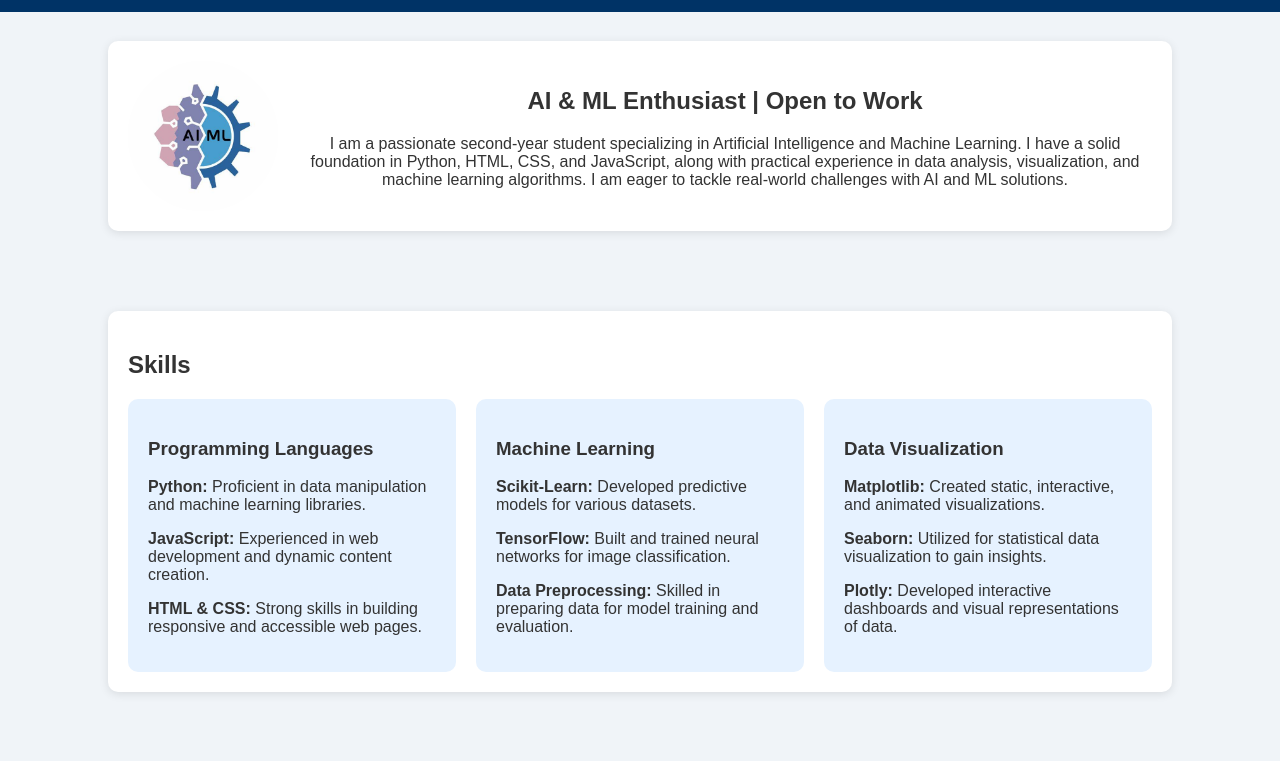
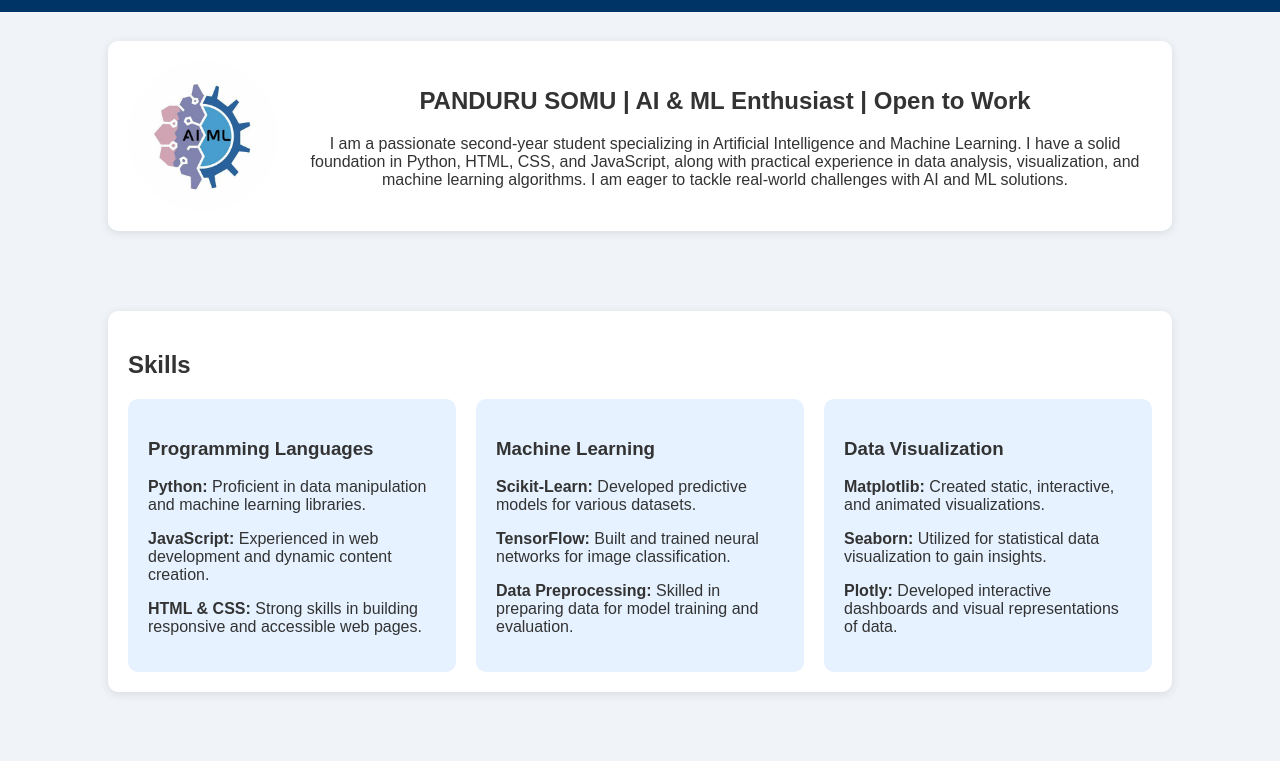
Before and after one commit to ursomu/My-portfolio-01, a plain HTML site: page index.html in a window 1280 px wide. Shown: the part 39-800 px from the top of the page. Drawn offline with Linux system fonts and the light colour scheme.

Commit message:
Update index.html

```diff
--- a/index.html
+++ b/index.html
@@ -24,7 +24,7 @@
         <div class="intro-content">
             <img src="OIP.jpeg" alt="Panduru Somu" class="profile-pic">
             <div class="text-content">
-                <h2>AI & ML Enthusiast | Open to Work</h2>
+                <h2>PANDURU SOMU | AI & ML Enthusiast | Open to Work</h2>
                 <p>I am a passionate second-year student specializing in Artificial Intelligence and Machine Learning. I have a solid foundation in Python, HTML, CSS, and JavaScript, along with practical experience in data analysis, visualization, and machine learning algorithms. I am eager to tackle real-world challenges with AI and ML solutions.</p>
             </div>
         </div>
```
